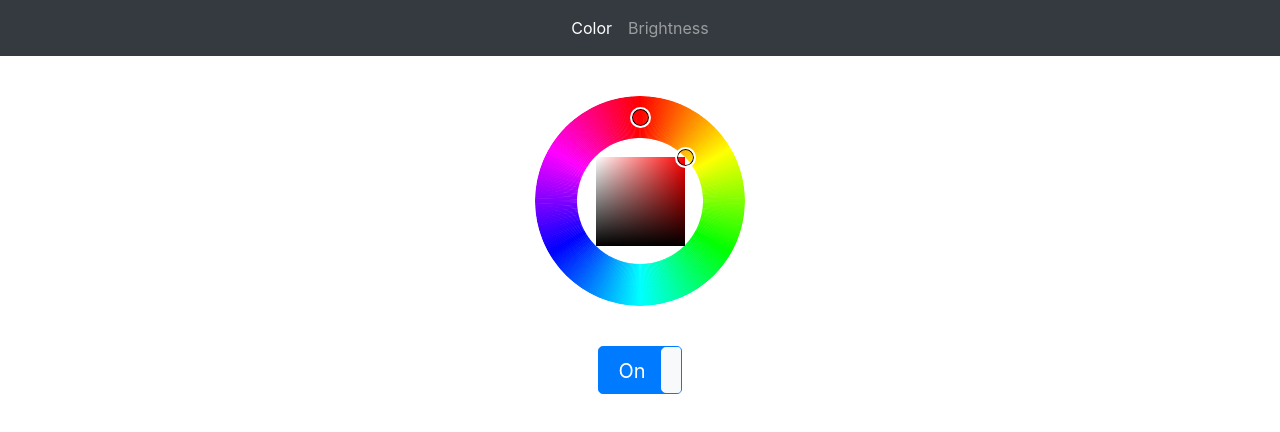
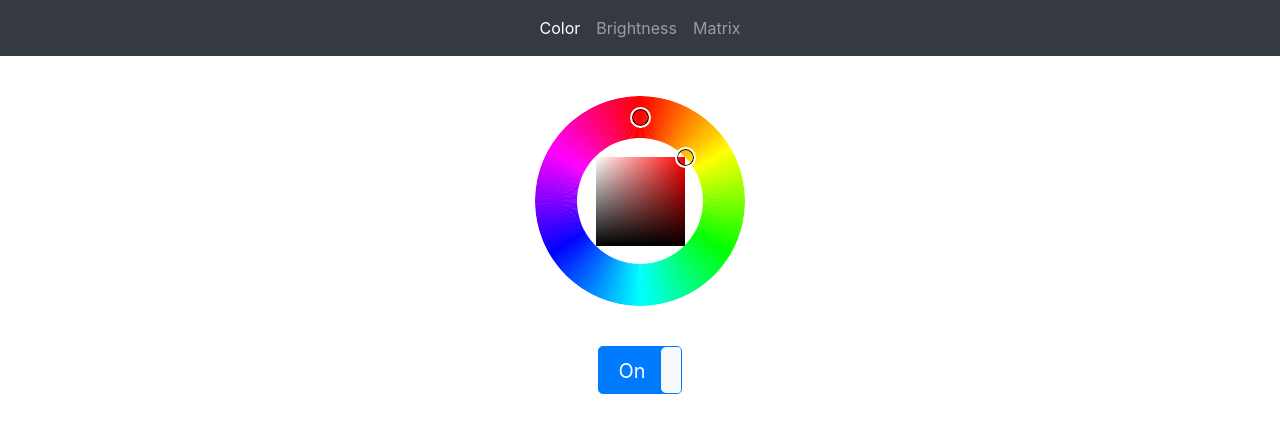
Before and after one commit to Chleba/JapanLamp, a plain HTML site: page web/index.html in a window 1280 px wide. Drawn offline with Linux system fonts and the light colour scheme.

Commit message:
#! update

```diff
--- a/web/index.html
+++ b/web/index.html
@@ -36,9 +36,9 @@
 							<li class="nav-item" role="presentation">
 								<a class="nav-link" id="brightness-tab" data-toggle="tab" href="#brightness" role="tab" aria-controls="brightness" aria-selected="false">Brightness</a>
 							</li>
-							<!-- <li class="nav-item" role="presentation">
+							<li class="nav-item" role="presentation">
 								<a class="nav-link" id="matrix-tab" data-toggle="tab" href="#matrix" role="tab" aria-controls="matrix" aria-selected="false">Matrix</a>
-							</li> -->
+							</li>
 						</ul>
 
 					</div>
@@ -59,7 +59,7 @@
 			  	<div id="brightnessBox"></div>
 			  </div>
 
-			  <div class="tab-pane" id="matrix" role="tabpanel" aria-labelledby="matrix-tab">..3.</div>
+			  <div class="tab-pane" id="matrix" role="tabpanel" aria-labelledby="matrix-tab"></div>
 			</div>
 
 			<script type="text/javascript"> var _jl = new JapanLamp(); </script>
--- a/web/style.css
+++ b/web/style.css
@@ -16,4 +16,4 @@ body, html { height: 100%; padding:0; margin:0; }
 #brightness {text-align:center; }
 #brightness .top { padding: 40px 80px; }
 #brightness h5 { color:#333; text-align:center; padding-bottom: 20px; }
-#brightnessBox { /*height:50%;*/ margin:0 auto; width: 140px; height: 140px; border:1px solid #333; }
+#brightnessBox { /*height:50%;*/ margin:0 auto	; width: 140px; height: 140px; border:1px solid #333; }
```
Also changed, not shown: web/main.js (+5 -4 lines).
